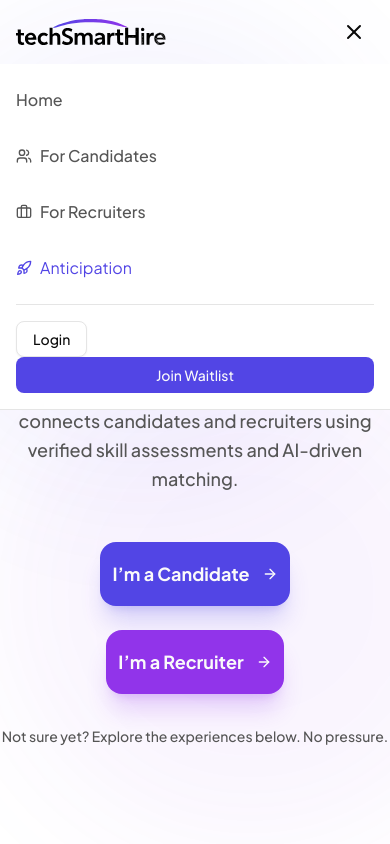
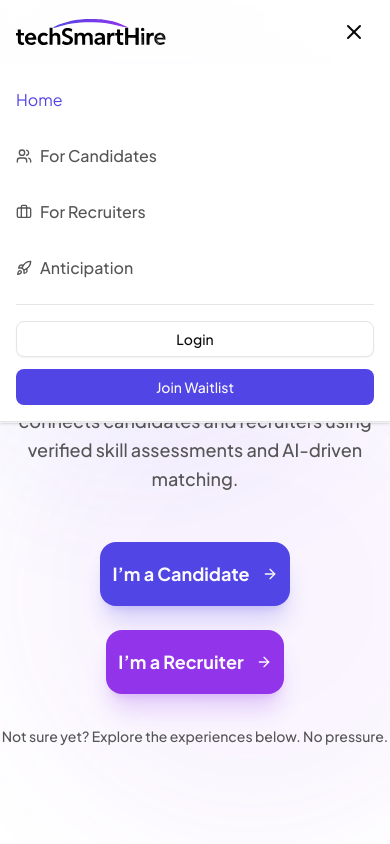
Before and after one commit to sunS0103/tSH, a Next.js app: page / in a window 390 px wide. Both pictures are taken after a click on the button 354 px from the left and 32 px from the top of the page. Shown: the top 844 px of the page. Built offline with nearby package versions, Linux system fonts and the light colour scheme.

Commit message:
fix: responsive header fixed

```diff
--- a/components/landing/Header.tsx
+++ b/components/landing/Header.tsx
@@ -1,7 +1,7 @@
 "use client";
 
 import { useState, useEffect } from "react";
-import { motion } from "framer-motion";
+import { motion, AnimatePresence } from "framer-motion";
 import { Menu, X, Users, Briefcase, Rocket } from "lucide-react";
 import { Button } from "@/components/ui/button";
 import Link from "next/link";
@@ -39,7 +39,7 @@ const Header = () => {
       animate={{ y: 0 }}
       transition={{ duration: 0.5 }}
       className={`fixed top-0 left-0 right-0 z-50 transition-all duration-300 ${
-        isScrolled
+        isScrolled || isMobileMenuOpen
           ? "bg-card/80 backdrop-blur-xl border-b border-border/50 shadow-sm"
           : "bg-transparent"
       }`}
@@ -57,7 +57,7 @@ const Header = () => {
           </Link>
 
           {/* Desktop Navigation */}
-          <div className="hidden md:flex items-center gap-8">
+          <div className="hidden lg:flex items-center gap-8">
             <Link
               href="/"
               className={`text-sm font-medium transition-colors ${
@@ -104,7 +104,7 @@ const Header = () => {
           </div>
 
           {/* Desktop CTA */}
-          <div className="hidden md:flex items-center gap-4">
+          <div className="hidden lg:flex items-center gap-4">
             <Button
               variant="outline"
               onClick={() => router.push("/authentication")}
@@ -119,7 +119,7 @@ const Header = () => {
 
           {/* Mobile Menu Button */}
           <button
-            className="md:hidden p-2"
+            className="lg:hidden p-2"
             onClick={() => setIsMobileMenuOpen(!isMobileMenuOpen)}
           >
             {isMobileMenuOpen ? (
@@ -132,24 +132,33 @@ const Header = () => {
       </div>
 
       {/* Mobile Menu */}
+      <AnimatePresence>
         {isMobileMenuOpen && (
           <motion.div
-          initial={{ opacity: 0, y: -10 }}
-          animate={{ opacity: 1, y: 0 }}
-          exit={{ opacity: 0, y: -10 }}
-          className="md:hidden bg-card border-b border-border"
+            initial={{ opacity: 0, height: 0 }}
+            animate={{ opacity: 1, height: "auto" }}
+            exit={{ opacity: 0, height: 0 }}
+            className="lg:hidden bg-card border-b border-border overflow-hidden"
           >
             <div className="container px-4 py-4 space-y-4">
               <Link
                 href="/"
-              className="flex items-center gap-2 text-subtle hover:text-foreground transition-colors py-2"
+                className={`flex items-center gap-2 transition-colors py-2 ${
+                  pathname === "/"
+                    ? "text-primary"
+                    : "text-subtle hover:text-foreground"
+                }`}
                 onClick={() => setIsMobileMenuOpen(false)}
               >
                 Home
               </Link>
               <Link
                 href="/for-candidates"
-              className="flex items-center gap-2 text-subtle hover:text-foreground transition-colors py-2"
+                className={`flex items-center gap-2 transition-colors py-2 ${
+                  pathname === "/for-candidates"
+                    ? "text-primary"
+                    : "text-subtle hover:text-foreground"
+                }`}
                 onClick={() => setIsMobileMenuOpen(false)}
               >
                 <Users className="w-4 h-4" />
@@ -157,7 +166,11 @@ const Header = () => {
               </Link>
               <Link
                 href="/for-recruiters"
-              className="flex items-center gap-2 text-subtle hover:text-foreground transition-colors py-2"
+                className={`flex items-center gap-2 transition-colors py-2 ${
+                  pathname === "/for-recruiters"
+                    ? "text-primary"
+                    : "text-subtle hover:text-foreground"
+                }`}
                 onClick={() => setIsMobileMenuOpen(false)}
               >
                 <Briefcase className="w-4 h-4" />
@@ -165,14 +178,27 @@ const Header = () => {
               </Link>
               <Link
                 href="/anticipation"
-              className="flex items-center gap-2 text-primary transition-colors py-2"
+                className={`flex items-center gap-2 transition-colors py-2 ${
+                  pathname === "/anticipation"
+                    ? "text-primary"
+                    : "text-subtle hover:text-foreground"
+                }`}
                 onClick={() => setIsMobileMenuOpen(false)}
               >
                 <Rocket className="w-4 h-4" />
                 Anticipation
               </Link>
-            <div className="pt-4 border-t border-border">
-              <Button variant="outline">Login</Button>
+              <div className="pt-4 border-t border-border flex flex-col gap-3">
+                <Button
+                  variant="outline"
+                  className="w-full"
+                  onClick={() => {
+                    router.push("/authentication");
+                    setIsMobileMenuOpen(false);
+                  }}
+                >
+                  Login
+                </Button>
                 <Button
                   variant="default"
                   className="w-full"
@@ -184,6 +210,7 @@ const Header = () => {
             </div>
           </motion.div>
         )}
+      </AnimatePresence>
     </motion.nav>
   );
 };
```
Lines whose indentation alone changed are shown as unchanged.
